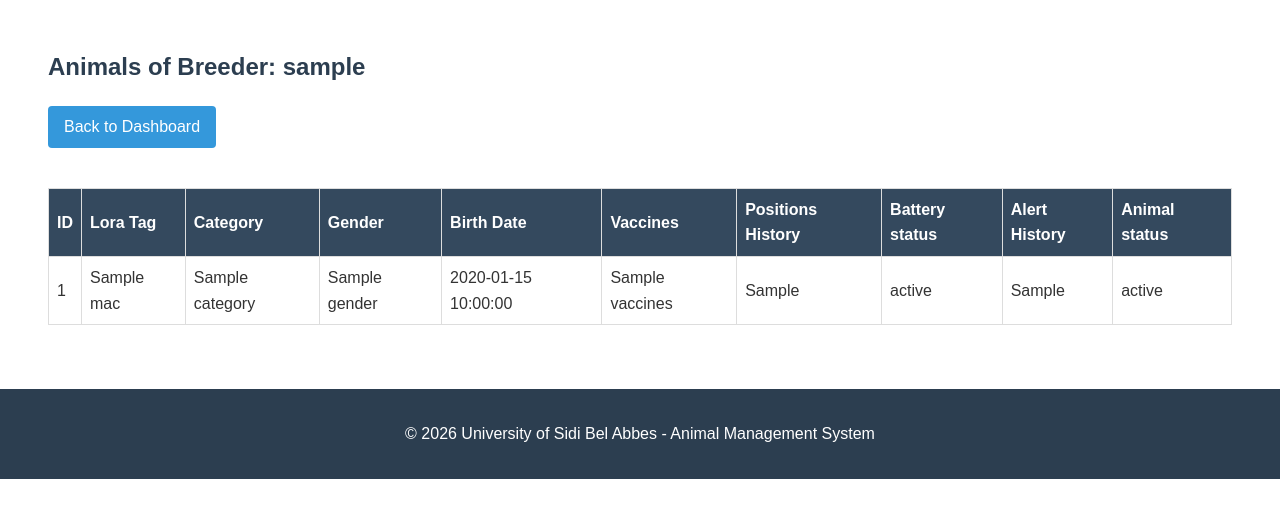
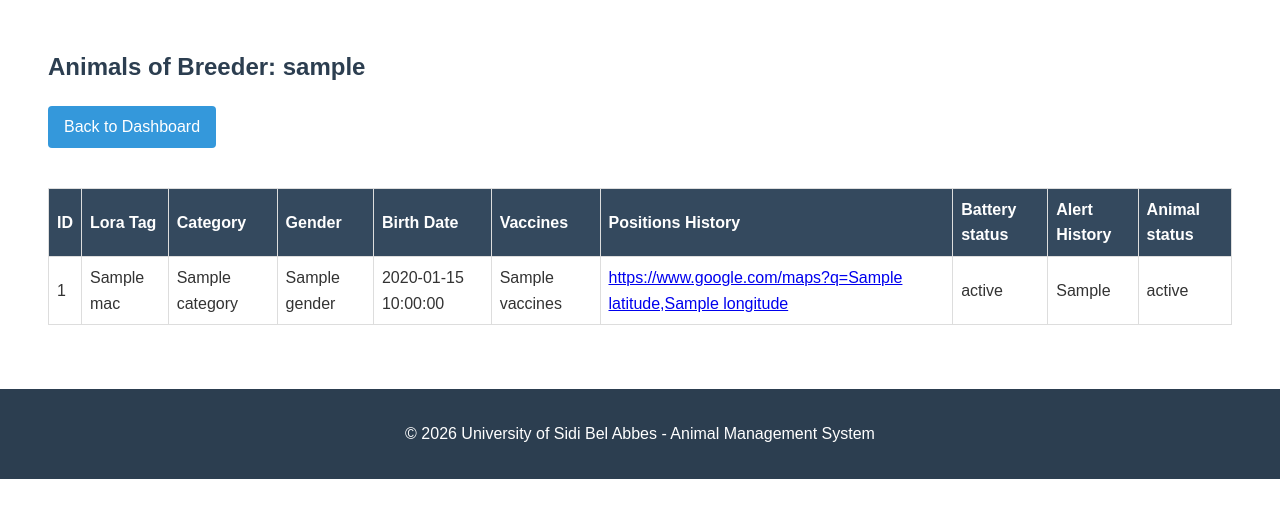
Before and after one commit to animalmanagementbouclelora2526/animal_management, a Flask app: template templates/admin/breeder_animals.html in a window 1280 px wide. Shown: the part 190-708 px from the top of the page. Run offline with Flask 3, Linux system fonts and the light colour scheme; the template is opened without the code that fills it: most values are stand-ins (such as "Sample title", 1, 10 or a date in 2020); parts of the project's set-up code (start-up, migrations or seed data) failed here and were passed over.

Commit message:
Update breeder_animals.html

```diff
--- a/templates/admin/breeder_animals.html
+++ b/templates/admin/breeder_animals.html
@@ -30,7 +30,12 @@
                         <td>{{ animal.Gender }}</td>
                         <td>{{ animal.Birth_date }}</td>
                         <td>{{ animal.Vaccines }}</td>
-                        <td>{{ animal.Position_Hist }}</td>
+                        <td>
+                            <a href="https://www.google.com/maps?q={{ animal.Latitude }},{{ animal.Longitude }}"
+                                target="_blank">
+                                https://www.google.com/maps?q={{ animal.Latitude }},{{ animal.Longitude }}
+                            </a>
+                        </td>
                         <td>{{ animal['Battery_status'] }}</td>
                         <td>{{ animal['Aler_Hist'] }}</td>
                         <td>{{ animal['Animal_status'] }}</td>
```
